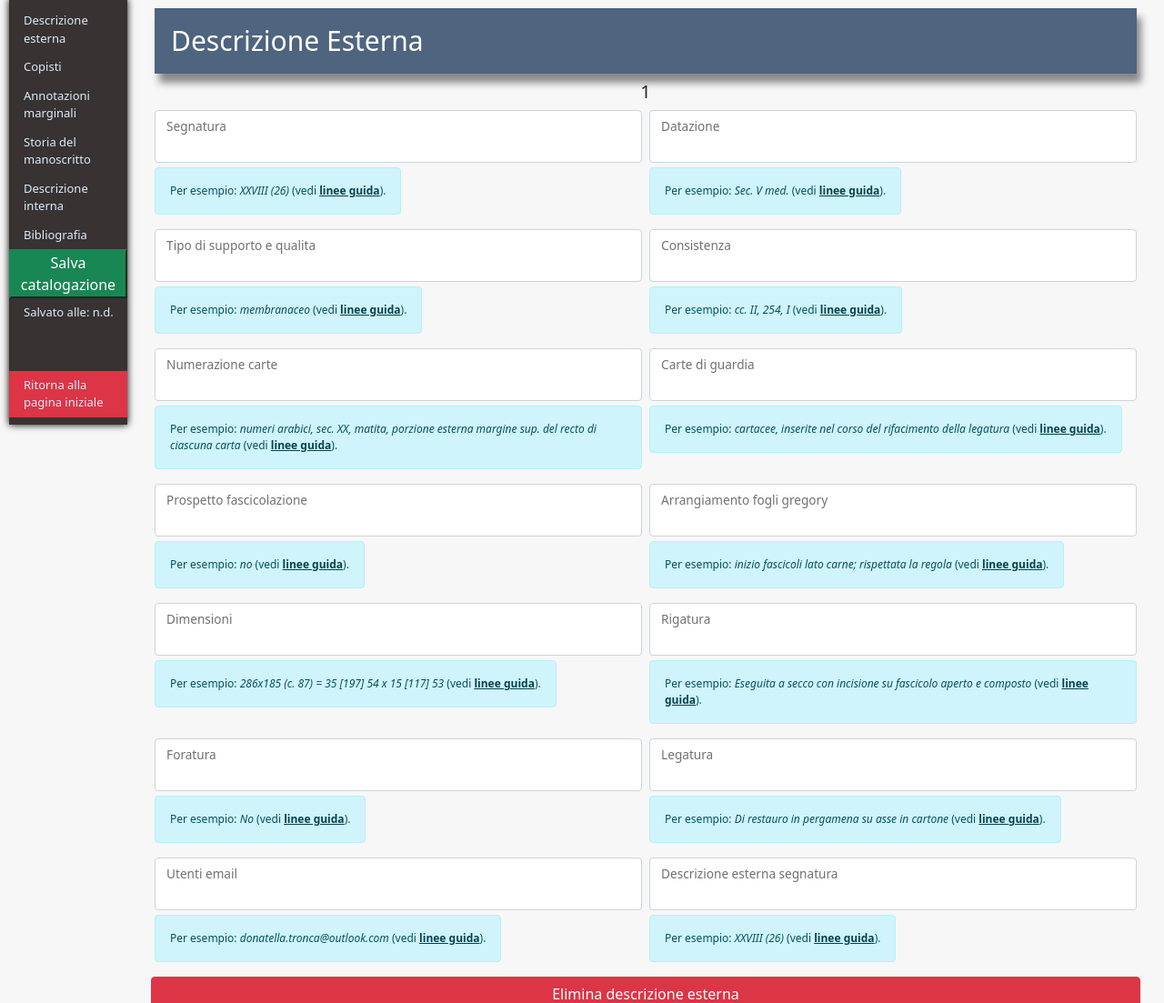
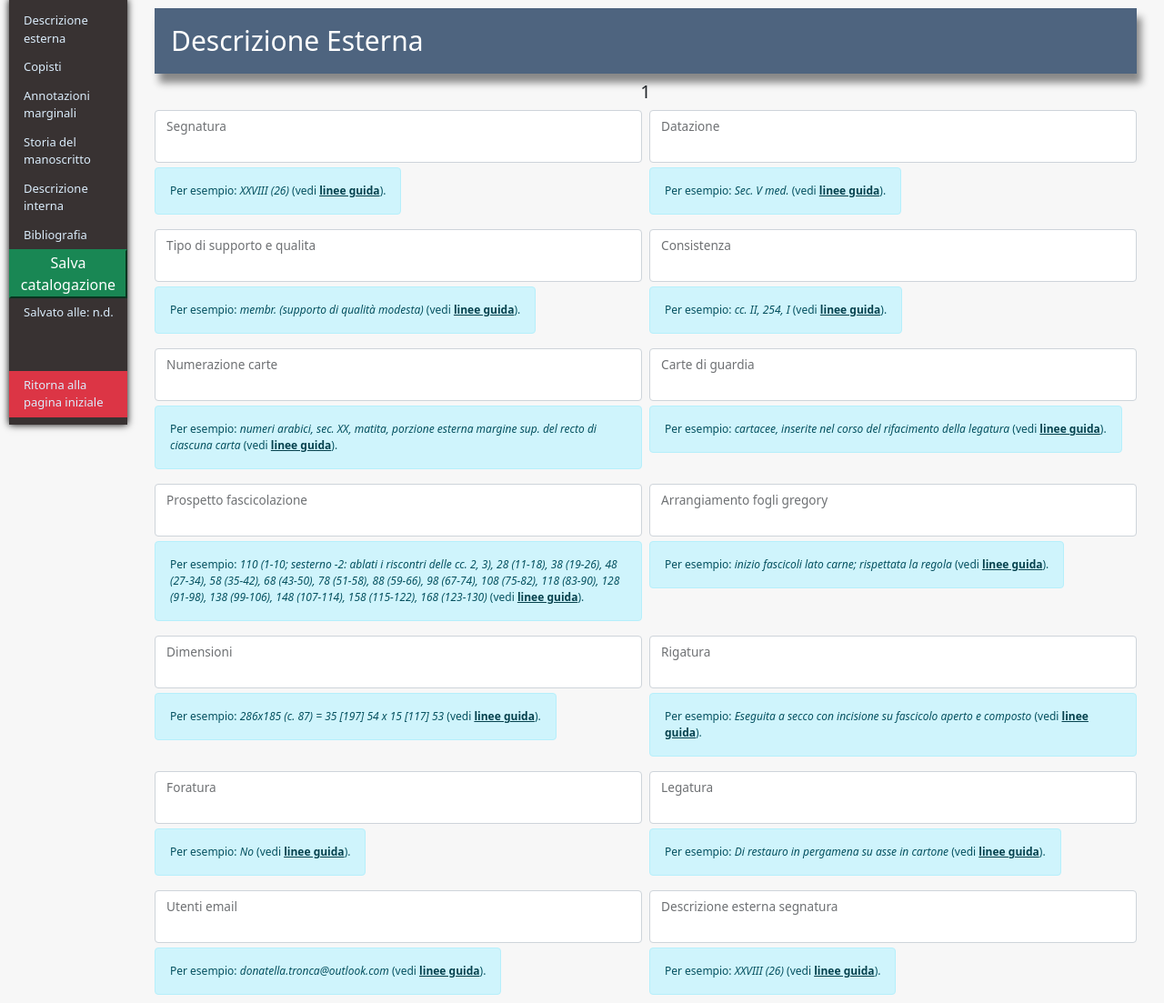
Before and after one commit to giacomomarchioro/capitcatalog, a Flask app: page /insertfield/1 in a window 1280 px wide. Shown: the part 21-1124 px from the top of the page at 91% size. Run offline with Flask 2, Linux system fonts and the light colour scheme; data that the repository does not hold is empty.

Commit message:
Corretto linee guida

```diff
--- a/templates/macros.html
+++ b/templates/macros.html
@@ -46,7 +46,7 @@ this should match `loop.index0`, and for the template it should be
           <label for="floatingInputGrid2">Tipo di supporto e qualita</label>
         </div>
         <div class="alert alert-info " role="alert">
-        <b>Per esempio:</b>  <i>membranaceo</i>  (vedi <a href={{"".join([url_for("lineeguidacat"),"#tipo_di_supporto_e_qualita"])}} class="alert-link">linee guida</a>).
+        <b>Per esempio:</b>  <i>membr. (supporto di qualità modesta)</i>  (vedi <a href={{"".join([url_for("lineeguidacat"),"#tipo_di_supporto_e_qualita"])}} class="alert-link">linee guida</a>).
       </div>
       </div>
 
@@ -90,7 +90,7 @@ this should match `loop.index0`, and for the template it should be
           <label for="floatingInputGrid6">Prospetto fascicolazione</label>
         </div>
         <div class="alert alert-info " role="alert">
-        <b>Per esempio:</b>  <i>no</i>  (vedi <a href={{"".join([url_for("lineeguidacat"),"#prospetto_fascicolazione"])}} class="alert-link">linee guida</a>).
+        <b>Per esempio:</b>  <i>110 (1-10; sesterno -2: ablati i riscontri delle cc. 2, 3), 28 (11-18), 38 (19-26), 48 (27-34), 58 (35-42), 68 (43-50), 78 (51-58), 88 (59-66), 98 (67-74), 108 (75-82), 118 (83-90), 128 (91-98), 138 (99-106), 148 (107-114), 158 (115-122), 168 (123-130)</i>  (vedi <a href={{"".join([url_for("lineeguidacat"),"#prospetto_fascicolazione"])}} class="alert-link">linee guida</a>).
       </div>
       </div>
 
```
